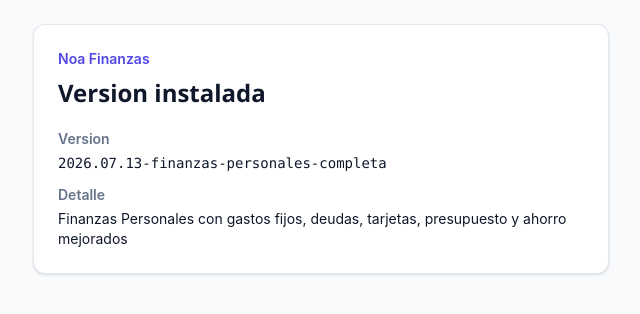
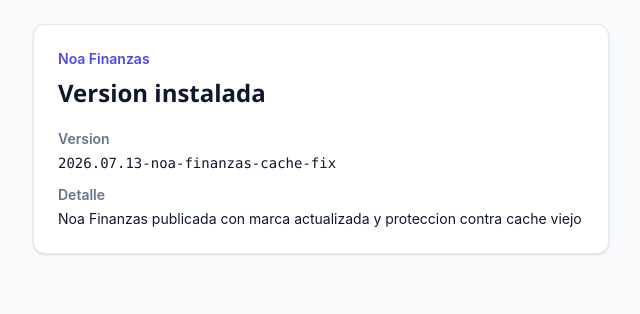
Before and after one commit to adrianedgardo0702/money-control-os, a Next.js app: page /version in a window 1280 px wide. Shown: the top 314 px of the page, without its empty margins (319-959 px from the left). Built offline with nearby package versions, Linux system fonts and the light colour scheme.

Commit message:
Limpiar marca antigua en despliegue

```diff
--- a/app/page.tsx
+++ b/app/page.tsx
@@ -47,6 +47,29 @@
   const [modalConfig, setModalConfig] = useState<{isOpen: boolean, type: 'ingreso' | 'gasto'}>({ isOpen: false, type: 'ingreso' });
 
   useEffect(() => {
+    document.title = 'Noa Finanzas';
+    try {
+      const currentVersion = buildInfo.version;
+      const previousVersion = window.localStorage.getItem('noa-finanzas-build-version');
+      window.localStorage.setItem('noa-finanzas-build-version', currentVersion);
+      if (previousVersion && previousVersion !== currentVersion) {
+        window.localStorage.removeItem('money-control-os-build-version');
+        if ('caches' in window) {
+          window.caches.keys().then((keys) => {
+            keys
+              .filter((key) => key.toLowerCase().includes('money') || key.toLowerCase().includes('control'))
+              .forEach((key) => window.caches.delete(key));
+          });
+        }
+        if ('serviceWorker' in navigator) {
+          navigator.serviceWorker.getRegistrations().then((registrations) => {
+            registrations.forEach((registration) => registration.unregister());
+          });
+        }
+      }
+    } catch {
+      // Some browsers block storage in strict privacy modes. The app should continue loading.
+    }
     fetchInitialData();
   }, [fetchInitialData]);
 
--- a/lib/buildInfo.ts
+++ b/lib/buildInfo.ts
@@ -1,4 +1,4 @@
 export const buildInfo = {
-  version: '2026.07.13-finanzas-personales-completa',
-  label: 'Finanzas Personales con gastos fijos, deudas, tarjetas, presupuesto y ahorro mejorados',
+  version: '2026.07.13-noa-finanzas-cache-fix',
+  label: 'Noa Finanzas publicada con marca actualizada y proteccion contra cache viejo',
 };
--- a/package.json
+++ b/package.json
@@ -1,5 +1,5 @@
 {
-  "name": "money-control-os",
+  "name": "noa-finanzas",
   "version": "0.1.0",
   "private": true,
   "scripts": {
```
Also changed, not shown: 1 other file (tests, documents, lock files or other folders).
